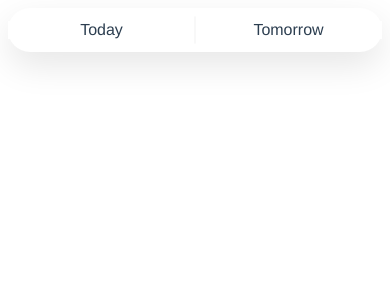
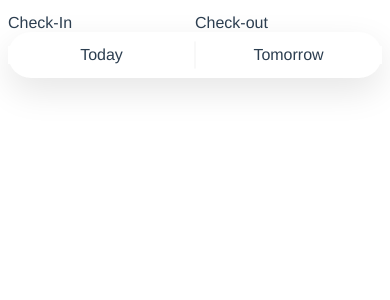
Before and after one commit to tmlangley/VueDateRangePicker, a Vue app: page / in a window 390 px wide. Shown: the top 300 px of the page. Built offline with nearby package versions, Linux system fonts and the light colour scheme.

Commit message:
Mobile improvements.

```diff
--- a/src/App.vue
+++ b/src/App.vue
@@ -1,6 +1,9 @@
 <template>
   <div id="app">
-    <date-picker />
+    <date-picker
+      startLabel="Check-In"
+      endLabel="Check-out"
+    />
   </div>
 </template>
 
@@ -58,9 +61,7 @@
     position: relative;
     max-width: 400px;
     min-width: 300px;
-
-    @include breakpoint(mlarge) {
-    }
+    margin-top: 2rem;
 
     label {
       position: absolute;
@@ -92,7 +93,7 @@
         outline: 0 none;
         background: transparent none;
         text-align: center;
-        font-size: 14px;
+        font-size: 16px;
         font-weight: 300;
         min-width: 0;
         width: auto;
@@ -114,9 +115,10 @@
         width: 50%;
         transform: translateY(-50%);
         background: #fff;
+        touch-action: manipulation;
+        -webkit-tap-highlight-color: rgba(0,0,0,0);
         opacity: 1;
         transition: 0.2s opacity;
-        pointer-events: none;
       }
 
       input:focus + .display-date {
@@ -150,11 +152,18 @@
       border-radius: 25px;
       top: -6px;
       left: 0;
-      width: calc(100% - 40px);
       z-index: 10;
       transform: none;
       padding: 50px 20px 20px 20px;
       box-shadow: 0 13px 35px rgba(0, 0, 0, 0.1);
+
+      @media (hover: none) {
+        width: calc(100vw - 60px);
+      }
+
+      @include breakpoint(medium) {
+        width: calc(100% - 40px);
+      }
     }
 
     .controls {
@@ -248,6 +257,7 @@
       flex-basis: 14.285714286%;
       padding: 11px 0;
       touch-action: manipulation;
+      -webkit-tap-highlight-color: rgba(0,0,0,0);
       background: #fff;
       appearance: none;
       cursor: pointer;
@@ -258,6 +268,7 @@
       font-weight: bold;
     }
 
+    @media not all and (hover: none) {
       .focus,
       .day:hover {
         &:after {
@@ -273,7 +284,9 @@
           border-radius: 50%;
         }
       }
+    }
 
+    @media not all and (hover: none) {
       .start + .focus:before,
       .range + .focus:before,
       .start + .day:hover:before,
@@ -287,6 +300,7 @@
         height: $selection-size;
         background: $off-white;
         z-index: -1;
+      }
     }
 
     .currentDay {
--- a/src/components/CalendarMonth.vue
+++ b/src/components/CalendarMonth.vue
@@ -19,7 +19,7 @@
           v-for="(day, index)
              in days"
           @click="selectDay(day, 'Mouse')"
-          @mouseover="setHover(day)"
+          v-on="!isTouchDevice() ? { mouseover: () => setHover(day) } : null"
           :key="index" class="day"
           :class="[
               { currentDay: day.isCurrentDay },
@@ -85,6 +85,10 @@
     },
 
     methods: {
+      isTouchDevice() {
+        return 'ontouchstart' in document.documentElement;
+      },
+
       selectDay(dt, type, field = null) {
         this.month.selectDay(dt, type, field);
         this.hasRange = this.month.hasRange;
--- a/src/components/DatePicker.vue
+++ b/src/components/DatePicker.vue
@@ -28,7 +28,10 @@
           @keydown="moveFocus($event)"
           @click="calendarFocus=false"
         >
-        <span class="display-date">{{ startFormat }}</span>
+        <span
+          class="display-date"
+          @click="triggerOpen('start')"
+        >{{ startFormat }}</span>
       </div>
 
       <div class="form-element end">
@@ -47,7 +50,10 @@
           @keydown="moveFocus($event)"
           @click="calendarFocus=false"
         >
-        <span class="display-date">{{ endFormat }}</span>
+        <span
+          class="display-date"
+          @click="triggerOpen('end')"
+        >{{ endFormat }}</span>
       </div>
     </div>
 
@@ -200,6 +206,15 @@
     },
 
     methods: {
+      triggerOpen(field) {
+        if ('ontouchstart' in document.documentElement) {
+          this.calendarOpen = true;
+        } else {
+          if (this.$refs.hasOwnProperty(field)) {
+            this.$refs[field].focus();
+          }
+        }
+      },
       moveFocus(e) {
         let nextFocus = null;
         const index = this.focusIndex;
```
Also changed, not shown: src/assets/logo.png (deleted). Lines whose indentation alone changed are shown as unchanged.
